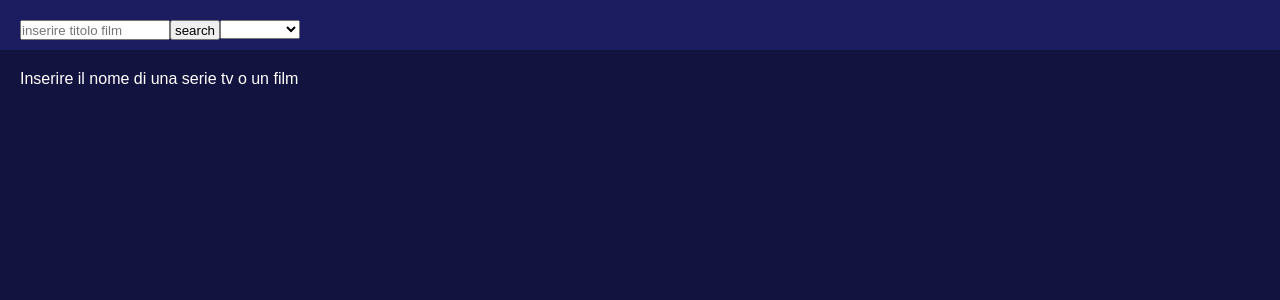
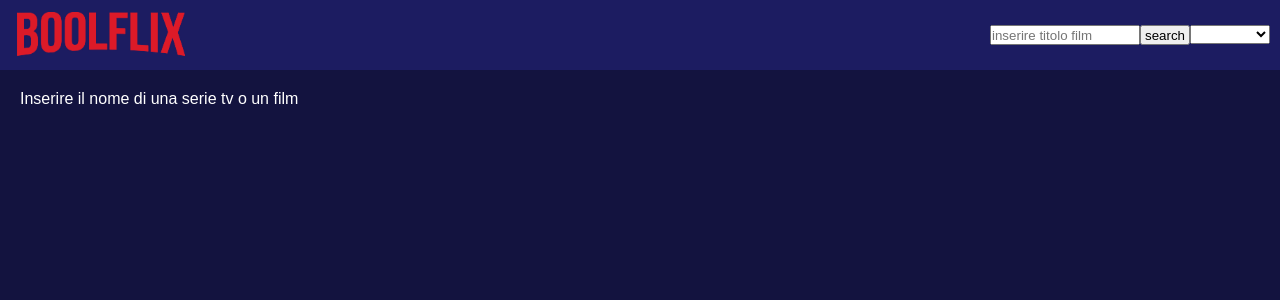
Before and after one commit to Bruno-Guerrisi/vue-boolflix, a Vue app: page / in a window 1280 px wide. Shown: the top 300 px of the page. Built offline with nearby package versions, Linux system fonts and the light colour scheme.

Commit message:
star and hover

```diff
--- a/public/index.html
+++ b/public/index.html
@@ -5,6 +5,9 @@
     <meta http-equiv="X-UA-Compatible" content="IE=edge">
     <meta name="viewport" content="width=device-width,initial-scale=1.0">
     <link rel="icon" href="<%= BASE_URL %>favicon.ico">
+
+    <link rel='stylesheet' href='https://cdnjs.cloudflare.com/ajax/libs/font-awesome/6.0.0-beta3/css/all.min.css' integrity='sha512-Fo3rlrZj/k7ujTnHg4CGR2D7kSs0v4LLanw2qksYuRlEzO+tcaEPQogQ0KaoGN26/zrn20ImR1DfuLWnOo7aBA==' crossorigin='anonymous'/>
+
     <title><%= htmlWebpackPlugin.options.title %></title>
   </head>
   <body>
--- a/src/components/Card.vue
+++ b/src/components/Card.vue
@@ -1,13 +1,15 @@
 <template>
 
-    <div>
+    <div class="container-list">
         <!-- copertina -->
-        <img v-if="poster != null "
-            :src="`https://image.tmdb.org/t/p/w185${poster}`"
+        <img v-if="poster != null || poster != undefined"
+            :src="`https://image.tmdb.org/t/p/w342${poster}`"
             :alt="title"
             class="porster">
 
         <div class="no-poster porster" v-else>No image</div>
+
+        <div class="info-list">
 
             <li v-if="repeaTitle == false">
                 <span class="info">Titolo:</span> {{title}}
@@ -31,8 +33,26 @@
             </li>
 
             <li>
-            <span class="info">Voto:</span> {{num}}
+                <span class="info">Voto:</span>
+
+                <i v-for="(n , i) in Math.ceil(num / 2)"
+                    :key="`starOne-${i}`"
+                    class="fas fa-star starOne"></i>
+
+                <i v-for="(n , i) in  (5 - Math.ceil(num / 2))"
+                    :key="`starTwo-${i}`"
+                    class="far fa-star starTwo"></i>
+
             </li>
+
+            <li v-if="description != '' " class="overview">
+                <span class="info">Overview:</span> {{description}}
+            </li>
+
+            <li v-else class="overview">
+                <span class="info">Overview:</span> No description
+            </li>
+        </div>
     </div>
 
 </template>
@@ -49,6 +69,7 @@ export default {
         language: String,
         num: Number,
         date: String,
+        description: String,
     },
     data(){
       return {
@@ -72,11 +93,24 @@ export default {
 </script>
 
 <style lang="scss">
-    div{
+    div.container-list{
 
-        .porster{
-            margin-bottom: 10px;
+        position: relative;
+        cursor: pointer;
+
+        &:hover div.info-list{
+            display: block;
         }
+
+        &:hover::before{
+            content: '';
+            background-color: rgba(0, 0, 0, 0.815);
+            width: 100%;
+            height: 100%;
+            display: block;
+            position: absolute;
+        }
+
 
         .no-poster{
             width: 185px;
@@ -88,8 +122,24 @@ export default {
             color: white;
         }
 
+        div.info-list{
+
+            position: absolute;
+            padding: 10px;
+            margin-bottom: 10px;
+            top: 50%;
+            left: 50%;
+            transform: translate(-50%, -50%);
+            max-width: 95%;
+            min-width: 90%;
+            max-height: 90%;
+            overflow-y: auto;
+            display: none;
 
             li{
+
+                list-style: none;
+
                 margin-bottom: 10px;
 
                 span.info{
@@ -99,6 +149,14 @@ export default {
                 img{
                     width: 30px;
                 }
+
+                .starOne{
+                    color: yellow;
+                }
+                .starTwo{
+                    color: gray;
+                }
+            }
         }
     }
 </style>
--- a/src/components/Header.vue
+++ b/src/components/Header.vue
@@ -1,5 +1,13 @@
 <template>
   <div class="conatiner">
+
+
+    <a class="logo" href="#">
+        <img src="@/assets/img/logo.png" alt="">
+    </a>
+
+    <div class="user-section">
+
         <div class="search-bar">
             <input type="text"
                     placeholder="inserire titolo film"
@@ -24,6 +32,8 @@
             </select>
         </div>
     </div>
+
+  </div>
 </template>
 
 <script>
@@ -46,9 +56,27 @@ export default {
 <style lang="scss" scoped>
 
     div.conatiner{
-        height: 50px;
+        height: 70px;
         display: flex;
-        padding: 20px;
+        padding: 10px;
+        display: flex;
+        justify-content: space-between;
+        align-items: center;
+
+        .logo{
+            display: flex;
+            align-items: center;
+
+            img{
+
+
+                width: 70%;
+            }
+        }
+
+
+        .user-section{
+            display: flex;
 
             div.search-bar{
                 height: 20px;
@@ -72,5 +100,6 @@ export default {
                 }
             }
         }
+    }
 
 </style>
--- a/src/components/Main.vue
+++ b/src/components/Main.vue
@@ -12,6 +12,7 @@
             :subTitle="element.original_title"
             :language="element.original_language"
             :num="element.vote_average"
+            :description="element.overview"
             :date="element.release_date" />
         </ul>
 
@@ -23,6 +24,7 @@
             :subTitle="element.original_name"
             :language="element.original_language"
             :num="element.vote_average"
+            :description="element.overview"
             :date="element.first_air_date" />
         </ul>
     </div>
```
Also changed, not shown: src/App.vue (line endings or trailing spaces), src/assets/img/logo.png (added). Lines whose indentation alone changed are shown as unchanged.
